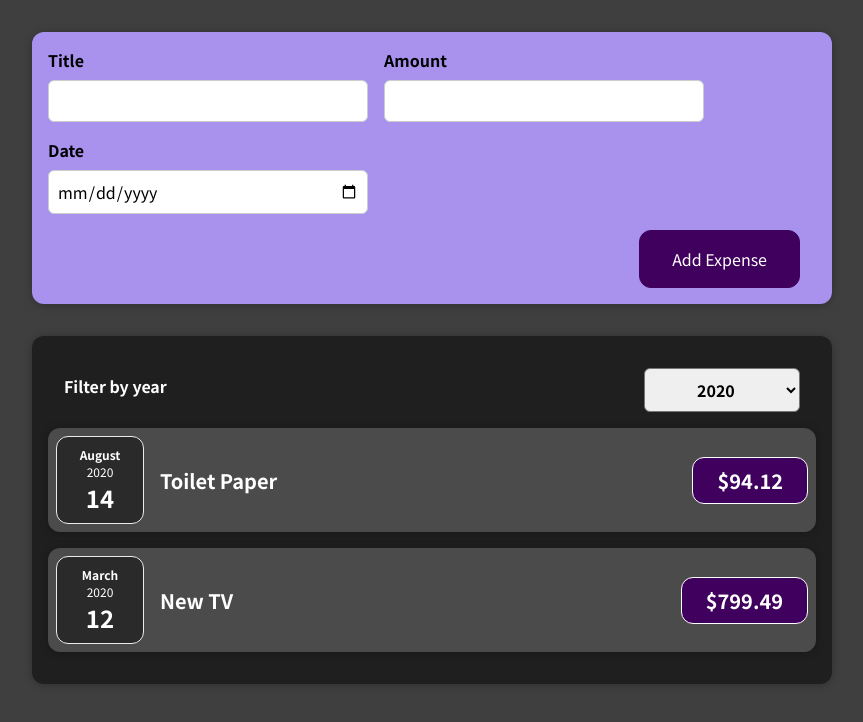
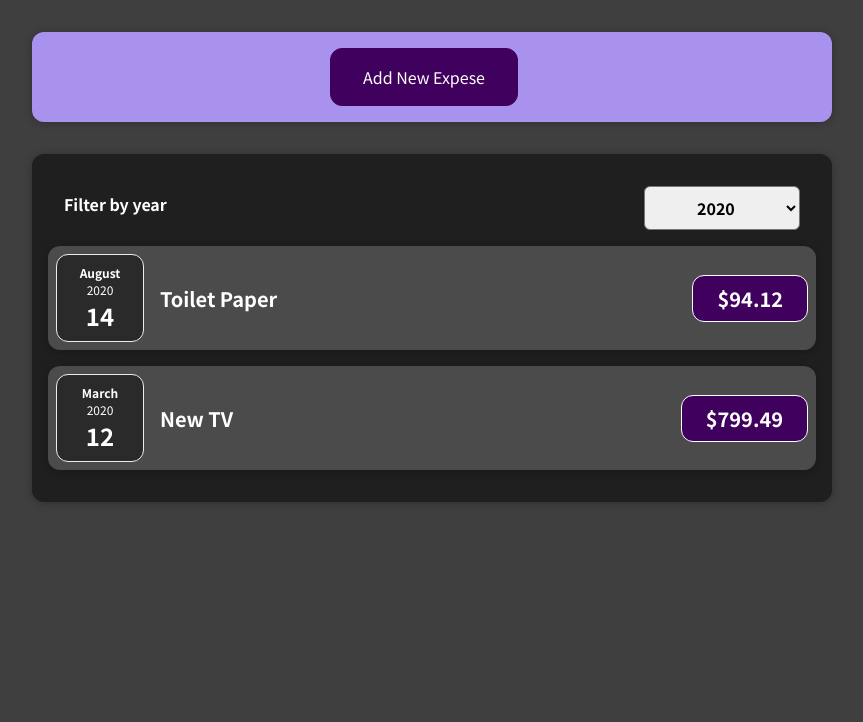
Before and after one commit to riskaagung11/Rendering-Lists-of-Data, a React (Vite) app: page / in a window 1280 px wide. Shown: the top 722 px of the page, without its empty margins (208-1071 px from the left). Built offline with nearby package versions, Linux system fonts and the light colour scheme.

Commit message:
Conditional Content

```diff
--- a/src/components/NewExpense/ExpenseForm.jsx
+++ b/src/components/NewExpense/ExpenseForm.jsx
@@ -94,6 +94,9 @@
         </div>
       </div>
       <div className="new-expense__actions">
+        <button type="button" onClick={props.onCancle}>
+          Cancle
+        </button>
         <button type="submit">Add Expense</button>
       </div>
     </form>
--- a/src/components/NewExpense/NewExpense.jsx
+++ b/src/components/NewExpense/NewExpense.jsx
@@ -1,18 +1,31 @@
+import { useState } from "react";
 import ExpenseForm from "./ExpenseForm";
 import "./NewExpense.css";
 
 const NewExpense = (props) => {
+  const [isEditing, setIsEditing] = useState(false);
+
   const saveExpenseDataHandler = (enteredExpenseData) => {
     const expenseData = {
       ...enteredExpenseData,
       id: Math.random().toString(),
     };
     props.onAddExpense(expenseData);
+    setIsEditing(false);
+  };
+
+  const startEditingHandler = () => {
+    setIsEditing(true);
+  };
+
+  const stopEditingHandler = () => {
+    setIsEditing(false);
   };
 
   return (
     <div className="new-expense">
-      <ExpenseForm onSaveExpenseData={saveExpenseDataHandler} />
+      {!isEditing && <button onClick={startEditingHandler}>Add New Expese</button>}
+      {isEditing && <ExpenseForm onSaveExpenseData={saveExpenseDataHandler} onCancle={stopEditingHandler} />}
     </div>
   );
 };
```
